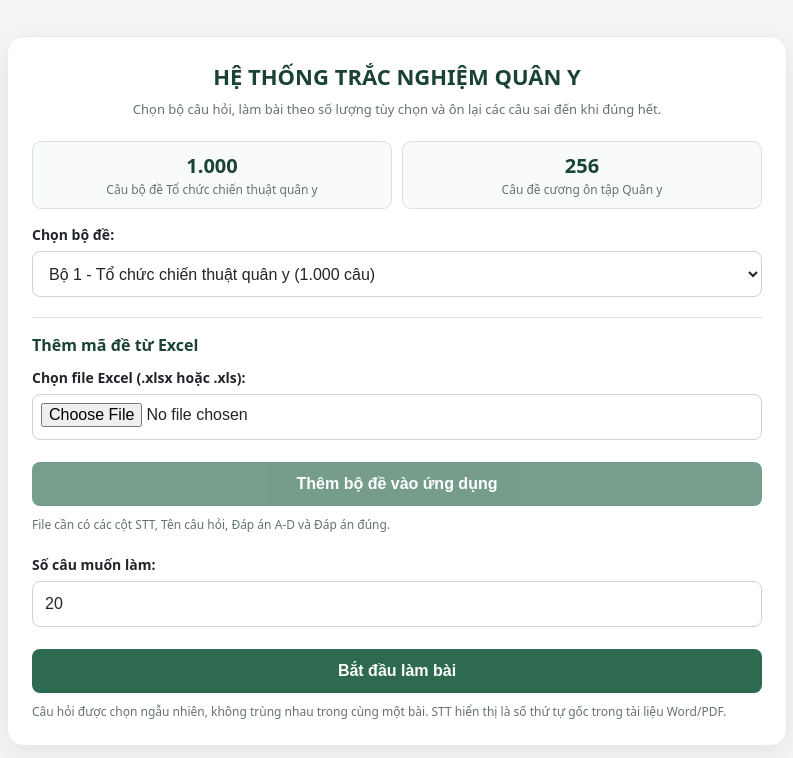
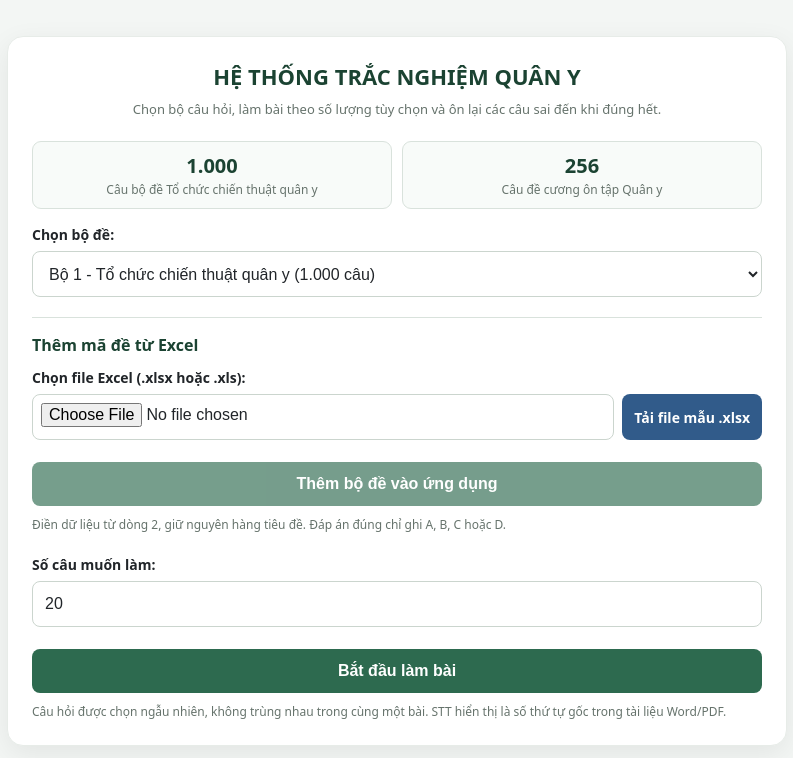
Before and after one commit to HazLoi/TracNghiem, a plain HTML site: page index.html in a window 1280 px wide. Shown: the whole page, without its empty margins (243-1036 px from the left). Drawn offline with Linux system fonts and the light colour scheme.

Commit message:
Add downloadable Excel question template

```diff
--- a/index.html
+++ b/index.html
@@ -33,7 +33,10 @@
       <h2 id="import-title">Thêm mã đề từ Excel</h2>
       <div class="form-group">
         <label for="excel-file">Chọn file Excel (.xlsx hoặc .xls):</label>
-        <input id="excel-file" type="file" accept=".xlsx,.xls,application/vnd.openxmlformats-officedocument.spreadsheetml.sheet,application/vnd.ms-excel">
+        <div class="excel-file-row">
+          <input id="excel-file" type="file" accept=".xlsx,.xls,application/vnd.openxmlformats-officedocument.spreadsheetml.sheet,application/vnd.ms-excel">
+          <a class="template-download" href="./mau-nhap-cau-hoi.xlsx" download="mau-nhap-cau-hoi.xlsx">Tải file mẫu .xlsx</a>
+        </div>
       </div>
       <div id="excel-sheet-group" class="form-group" hidden>
         <label for="excel-sheet">Chọn sheet câu hỏi:</label>
@@ -45,7 +48,7 @@
       </div>
       <button id="import-exam-btn" class="main-btn" type="button" disabled>Thêm bộ đề vào ứng dụng</button>
       <button id="delete-exam-btn" class="main-btn delete-exam-btn" type="button" hidden>Xóa bộ đề Excel đang chọn</button>
-      <p id="excel-import-status" class="small-note" role="status" aria-live="polite">File cần có các cột STT, Tên câu hỏi, Đáp án A-D và Đáp án đúng.</p>
+      <p id="excel-import-status" class="small-note" role="status" aria-live="polite">Điền dữ liệu từ dòng 2, giữ nguyên hàng tiêu đề. Đáp án đúng chỉ ghi A, B, C hoặc D.</p>
     </section>
     <div class="form-group">
       <label for="num-questions">Số câu muốn làm:</label>
--- a/service-worker.js
+++ b/service-worker.js
@@ -1,10 +1,11 @@
-const CACHE_NAME = 'trac-nghiem-pwa-v3';
+const CACHE_NAME = 'trac-nghiem-pwa-v4';
 const APP_SHELL = [
   './',
   './index.html',
   './style.css',
   './app.js',
   './vendor/xlsx.full.min.js',
+  './mau-nhap-cau-hoi.xlsx',
   './manifest.json',
   './icons/icon-192.png',
   './icons/icon-512.png'
--- a/style.css
+++ b/style.css
@@ -41,6 +41,15 @@
       color: var(--text); font-size: 16px;
     }
     input[type="file"] { padding: 8px; }
+    .excel-file-row { display: grid; grid-template-columns: minmax(0, 1fr) auto; gap: 8px; align-items: center; }
+    .excel-file-row input[type="file"] { min-width: 0; }
+    .template-download {
+      min-height: 46px; display: inline-flex; align-items: center; justify-content: center;
+      padding: 10px 12px; border-radius: 8px; background: #315b8a; color: #fff;
+      font-size: 14px; font-weight: 700; text-decoration: none; white-space: nowrap;
+    }
+    .template-download:hover { background: #264a73; }
+    .template-download:focus-visible { outline: 3px solid #8eb6e2; outline-offset: 2px; }
     [hidden] { display: none !important; }
     button {
       border: 0; border-radius: 8px; padding: 13px 16px;
```
Also changed, not shown: 1 other file.
